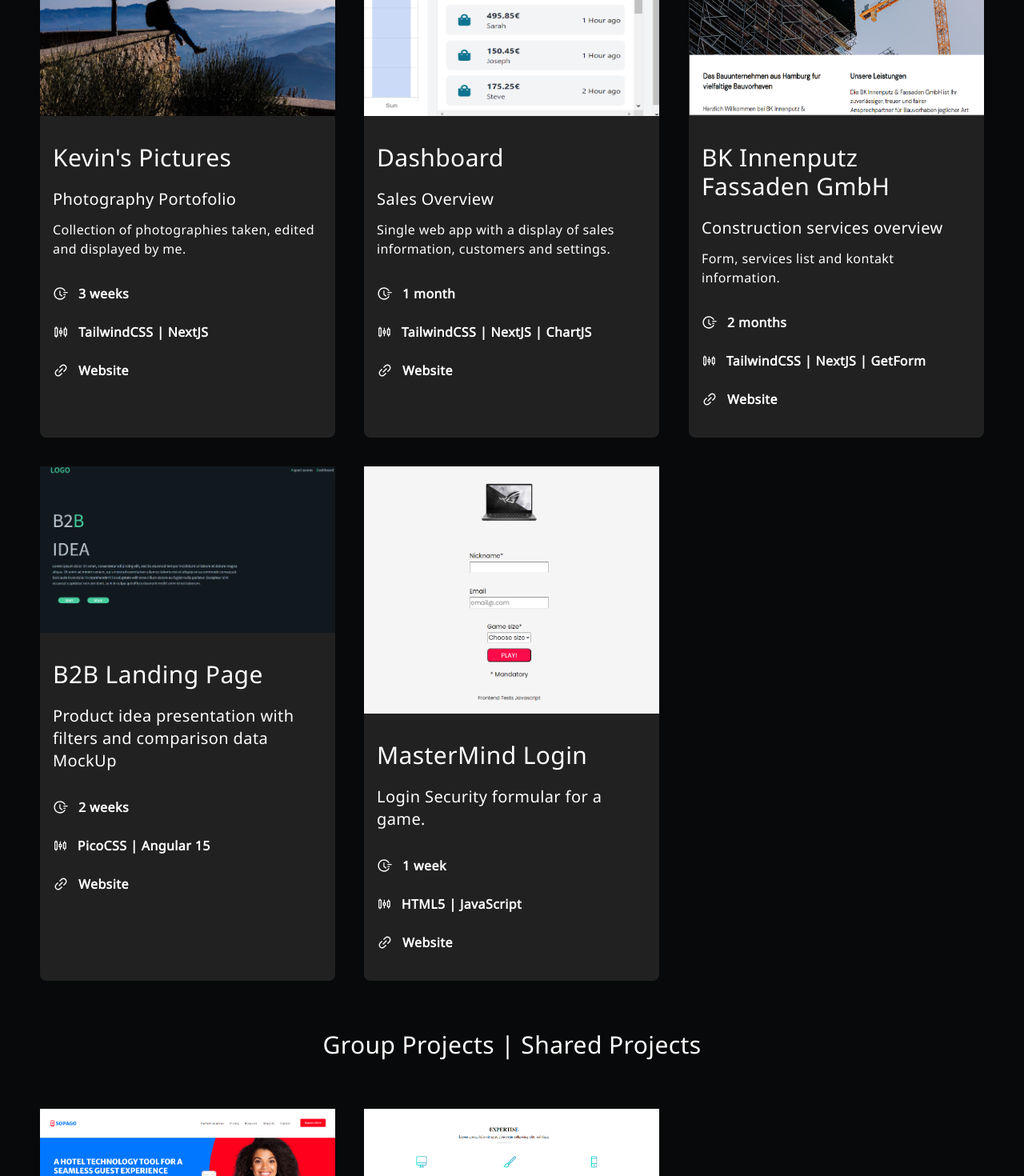
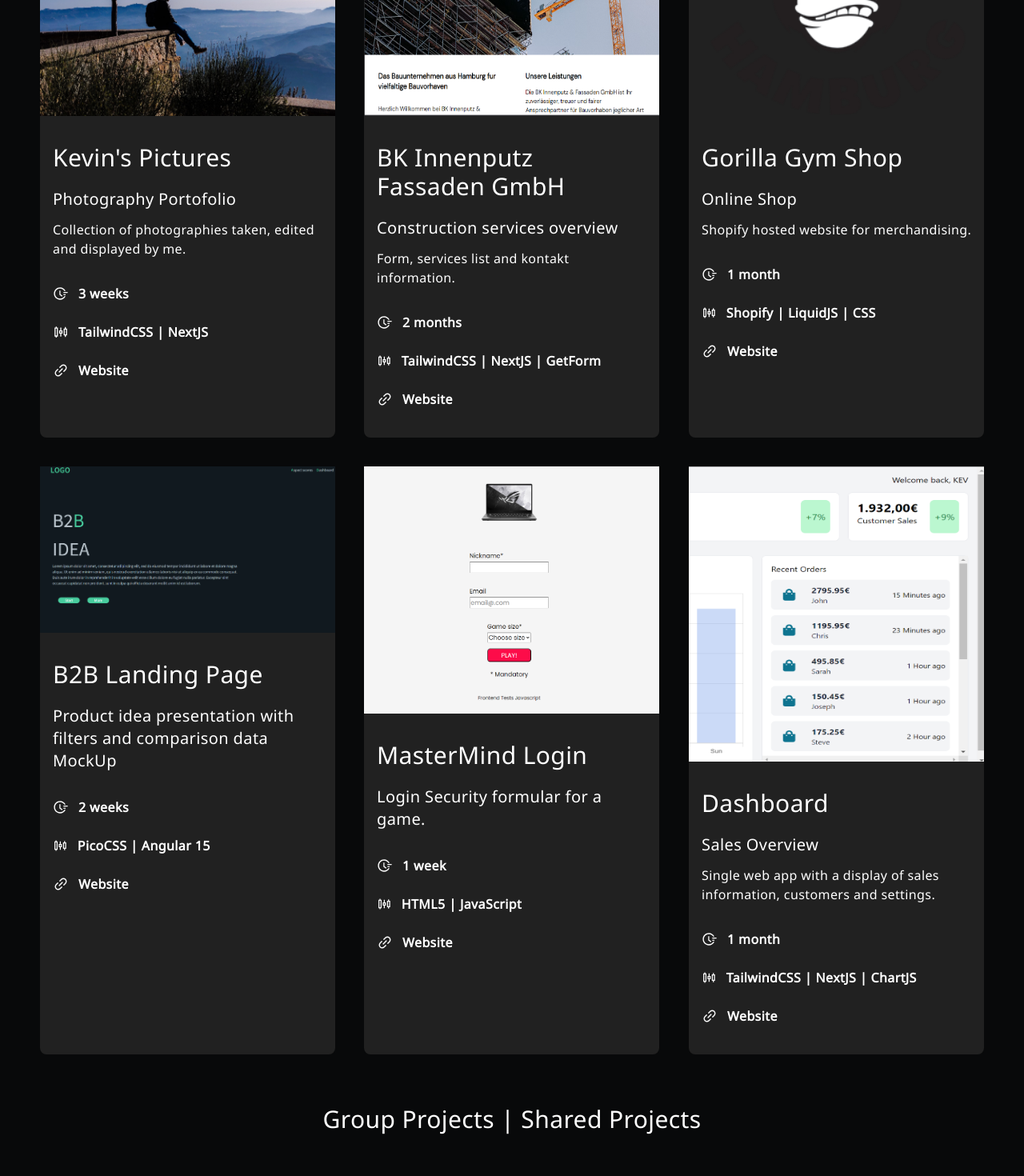
Before and after one commit to grandaragornd/KEV-Portfolio, a Next.js app: page / in a window 1280 px wide. Shown: the part 1360-2830 px from the top of the page at 80% size. Built offline with nearby package versions, Linux system fonts and the light colour scheme.

Commit message:
gorillagymshop

```diff
--- a/components/Projects.jsx
+++ b/components/Projects.jsx
@@ -6,6 +6,7 @@ import tajam from '../public/images/tajam.png'
 import sopago from '../public/images/sopago.png'
 import b2b from '../public/images/b2b.png'
 import mastermindlogin from '../public/images/mastermindlogin.png'
+import gorillagymshop from '../public/images/gorillagymshop.png'
 import Image from 'next/image'
 import {AiOutlineFieldTime, AiOutlineSliders, AiOutlineLink} from 'react-icons/ai'
 
@@ -50,38 +51,6 @@ function Projects() {
                             </div>
                         </div>
                 </div>
-                    <div className="flex flex-col bg-[#212121] hover:bg-[#424242] justify-between rounded-lg shadow-md hvr-float">
-                        <a href='https://kev-dashboard.netlify.app/' target='_blank' className='border-[-10px]"' rel="noreferrer">
-                            <Image
-                            src={dashboard}
-                            alt='dashboard thumbnail'
-                            height='1000'
-                            width='1000'
-                            />
-                        </a>
-                        <div className='p-4'>
-                            <h5 className="mb-2 text-3xl py-3">Dashboard</h5>
-                            <p className="mb-3 text-xl">Sales Overview</p>
-                            <p className='mb-3 font-normal'>Single web app with a display of sales information, customers and settings.</p>
-                            <div className='flex flex-col py-2'>
-                                <div className='flex items-center'>
-                                    <AiOutlineFieldTime size={20}/>
-                                    <p className='font-bold p-3'>1 month</p>
-                                </div>
-                                <div className='flex items-center'>
-                                    <AiOutlineSliders size={20}/>
-                                    <p className='font-bold p-3 w-full'>TailwindCSS | NextJS | ChartJS</p>
-                                </div>
-                                <div className='flex items-center'>
-                                    <AiOutlineLink size={20} />
-                                <a href='https://kev-dashboard.netlify.app/' target='_blank' rel="noreferrer">
-                                    <p className='text-md hover:ease-in duration-200 transform-none hoverbutton font-bold p-3'>Website</p>
-                                </a>
-                                </div>
-                            </div>
-                        </div>
-
-                    </div>
 
                     <div className="flex flex-col bg-[#212121] hover:bg-[#424242] justify-between rounded-lg shadow-md hvr-float">
                         <a href='https://bkinnenfassadengmbh.netlify.app/' target='_blank' className='border-[-10px]"' rel="noreferrer">
@@ -114,6 +83,39 @@ function Projects() {
                             </div>
                         </div>
                     </div>
+
+                    <div className="flex flex-col bg-[#212121] hover:bg-[#424242] justify-between rounded-lg shadow-md hvr-float">
+                        <a href='https://gorillagymshop.de/' target='_blank' className='border-[-10px]"' rel="noreferrer">
+                            <Image
+                            src={gorillagymshop}
+                            alt='gorillagymshop thumbnail'
+                            height='1000'
+                            width='1000'
+                            />
+                        </a>
+                        <div className='p-4'>
+                            <h5 className="mb-2 text-3xl py-3">Gorilla Gym Shop</h5>
+                            <p className="mb-3 text-xl">Online Shop</p>
+                            <p className='mb-3 font-normal'>Shopify hosted website for merchandising.</p>
+                            <div className='flex flex-col py-2'>
+                                <div className='flex items-center'>
+                                    <AiOutlineFieldTime size={20}/>
+                                    <p className='font-bold p-3'>1 month</p>
+                                </div>
+                                <div className='flex items-center'>
+                                    <AiOutlineSliders size={20}/>
+                                    <p className='font-bold p-3 w-full'>Shopify | LiquidJS | CSS</p>
+                                </div>
+                                <div className='flex items-center'>
+                                    <AiOutlineLink size={20} />
+                                <a href='https://gorillagymshop.de/' target='_blank' rel="noreferrer">
+                                    <p className='text-md hover:ease-in duration-200 transform-none hoverbutton font-bold p-3'>Website</p>
+                                </a>
+                                </div>
+                            </div>
+                        </div>
+                    </div>
+
                     <div className="flex flex-col bg-[#212121] hover:bg-[#424242] justify-between rounded-lg shadow-md hvr-float">
                         <a href='https://master--b2bproduct.netlify.app/' target='_blank' className='border-[-10px]"' rel="noreferrer">
                             <Image
@@ -142,6 +144,7 @@ function Projects() {
                             </div>
                         </div>
                     </div>
+
                     <div className="flex flex-col bg-[#212121] hover:bg-[#424242] justify-between rounded-lg shadow-md hvr-float">
                         <a href='https://mastermindlogin.netlify.app/' target='_blank' className='border-[-10px]"' rel="noreferrer">
                             <Image
@@ -164,6 +167,38 @@ function Projects() {
                                 <div className='flex items-center'>
                                     <AiOutlineLink size={20} />
                                 <a href='https://mastermindlogin.netlify.app/' target='_blank' rel="noreferrer">
+                                    <p className='text-md hover:ease-in duration-200 transform-none hoverbutton font-bold p-3'>Website</p>
+                                </a>
+                                </div>
+                            </div>
+                        </div>
+                    </div>
+
+                    <div className="flex flex-col bg-[#212121] hover:bg-[#424242] justify-between rounded-lg shadow-md hvr-float">
+                        <a href='https://kev-dashboard.netlify.app/' target='_blank' className='border-[-10px]"' rel="noreferrer">
+                            <Image
+                            src={dashboard}
+                            alt='dashboard thumbnail'
+                            height='1000'
+                            width='1000'
+                            />
+                        </a>
+                        <div className='p-4'>
+                            <h5 className="mb-2 text-3xl py-3">Dashboard</h5>
+                            <p className="mb-3 text-xl">Sales Overview</p>
+                            <p className='mb-3 font-normal'>Single web app with a display of sales information, customers and settings.</p>
+                            <div className='flex flex-col py-2'>
+                                <div className='flex items-center'>
+                                    <AiOutlineFieldTime size={20}/>
+                                    <p className='font-bold p-3'>1 month</p>
+                                </div>
+                                <div className='flex items-center'>
+                                    <AiOutlineSliders size={20}/>
+                                    <p className='font-bold p-3 w-full'>TailwindCSS | NextJS | ChartJS</p>
+                                </div>
+                                <div className='flex items-center'>
+                                    <AiOutlineLink size={20} />
+                                <a href='https://kev-dashboard.netlify.app/' target='_blank' rel="noreferrer">
                                     <p className='text-md hover:ease-in duration-200 transform-none hoverbutton font-bold p-3'>Website</p>
                                 </a>
                                 </div>
```
Also changed, not shown: public/images/gorillagymshop.png (added), public/images/gorillagymshoph.jpg (added).
